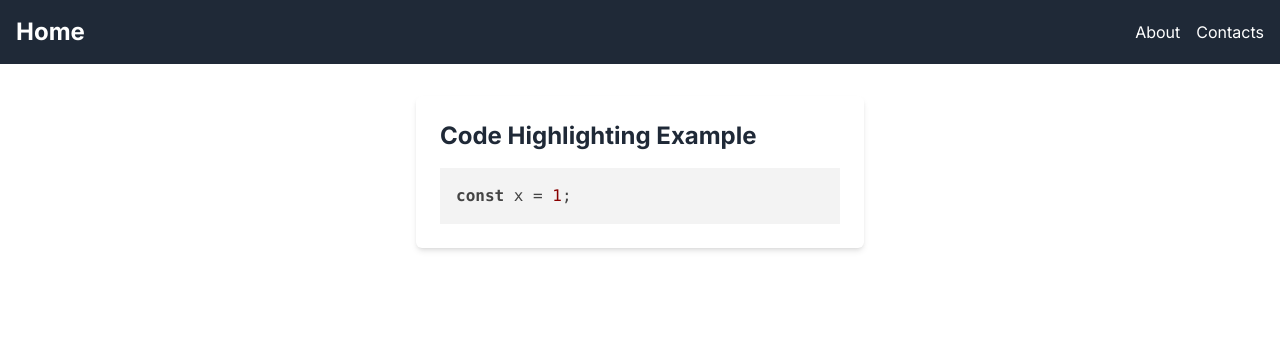
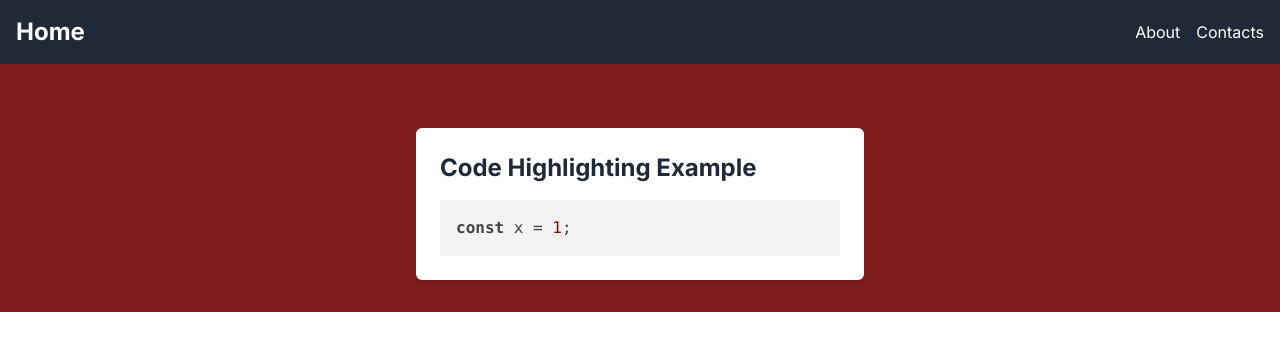
Before and after one commit to sabry-awad97/real-world-next, a Next.js app: page /highlight in a window 1280 px wide. Shown: the top 350 px of the page. Built offline with nearby package versions, Linux system fonts and the light colour scheme.

Commit message:
🎨 style(layout.tsx): Improve layout structure and styling

```diff
--- a/app/layout.tsx
+++ b/app/layout.tsx
@@ -17,10 +17,12 @@ export default function RootLayout({
   children: React.ReactNode;
 }) {
   return (
-    <html lang="en">
+    <html lang="en" className="h-full">
       <body className={inter.className}>
-        <Navbar />
-        <main>{children}</main>
+        <div className="flex flex-col h-full">
+          <Navbar />
+          <main className="flex-1 bg-red-900 p-8">{children}</main>
+        </div>
       </body>
     </html>
   );
```
